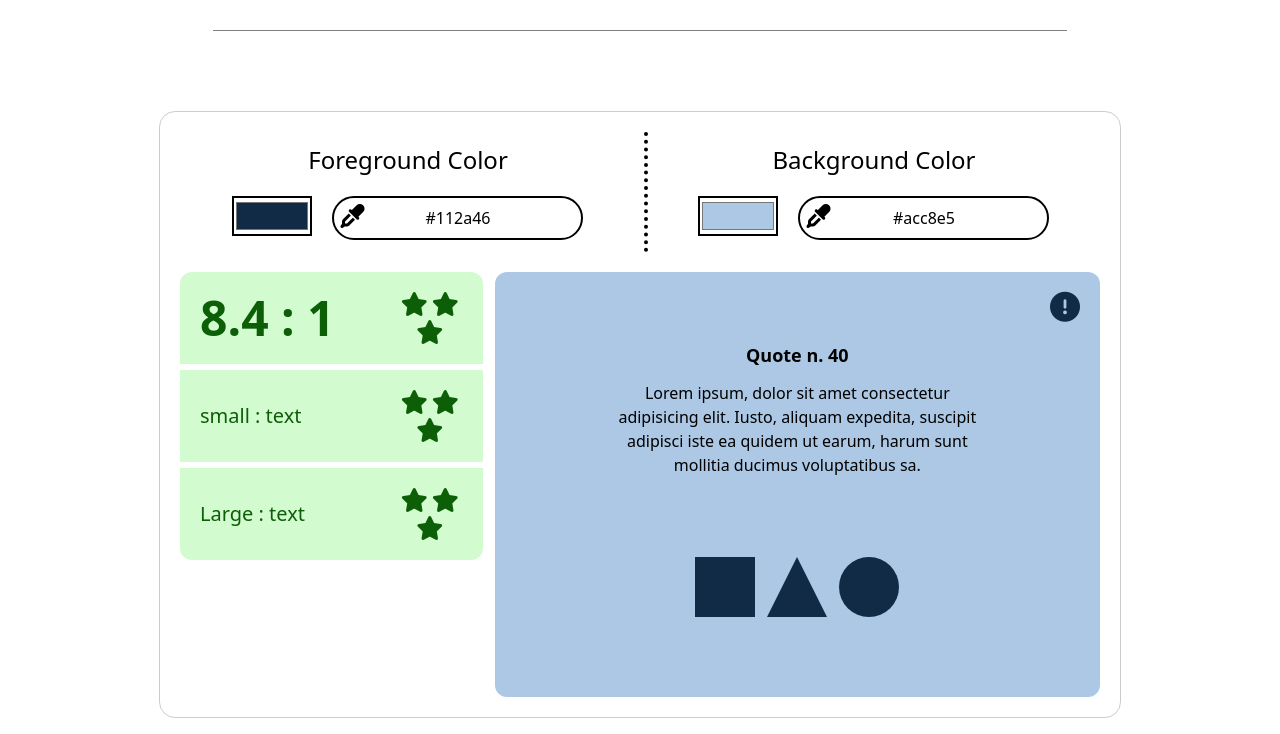
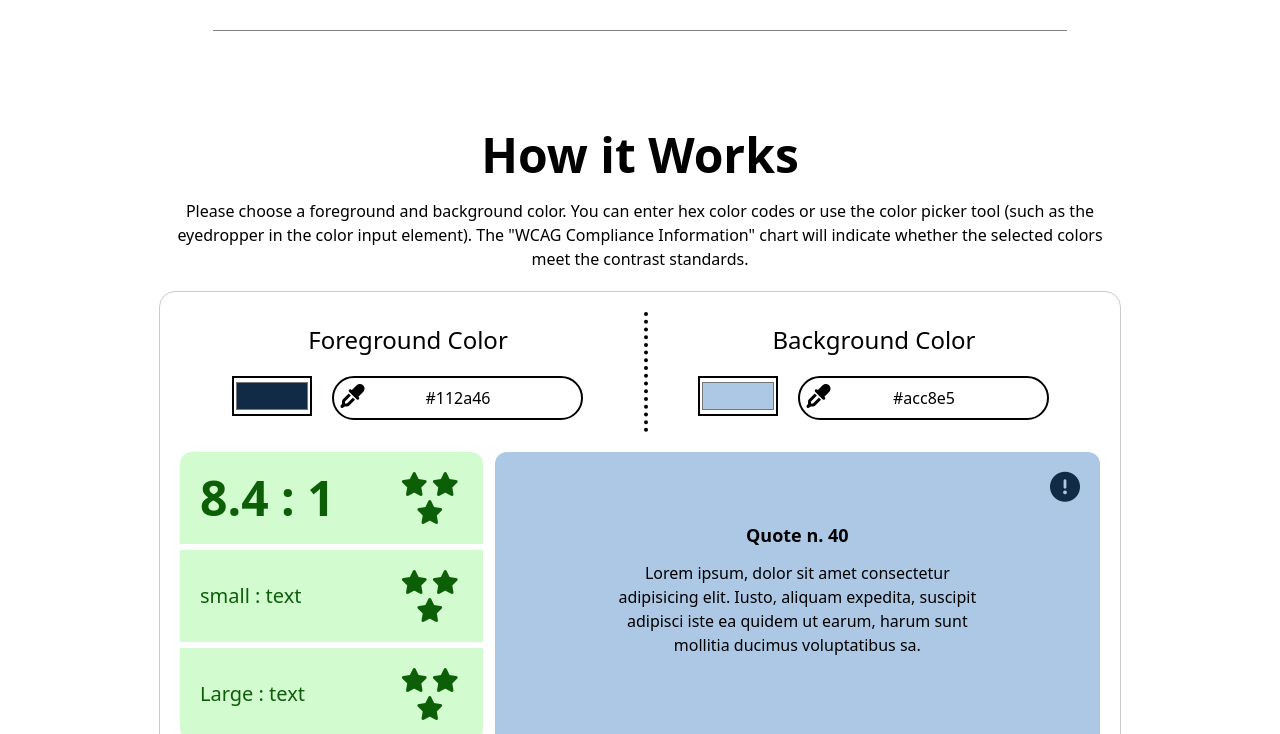
Before and after one commit to marhel28/color-picker, a website: page index.html in a window 1280 px wide. Shown: the part 800-1534 px from the top of the page. Drawn offline with Linux system fonts and the light colour scheme.

Commit message:
add fiture luminens

```diff
--- a/index.html
+++ b/index.html
@@ -121,7 +121,16 @@
             </div>
         </div>
         <hr class="w-2/3 text-black/50 my-20">
+
+
+
         <div class="container max-w-[1050px]">
+            <div class="w-full my-5 justify-center">
+                <h1 class="text-5xl font-bold text-center mb-5">How it Works</h1>
+                <div class="container flex justify-center w-full px-11">
+                    <h2 class="text-center">Please choose a foreground and background color. You can enter hex color codes or use the color picker tool (such as the eyedropper in the color input element). The "WCAG Compliance Information" chart will indicate whether the selected colors meet the contrast standards.</h2>
+                </div>
+            </div>
             <div class=" p-5   border border-black/20 rounded-2xl mx-11">
                 <div class="flex w-full  flex-wrap  gap-2 lg:flex-nowrap ">
                     <div class="color flex p-3 flex-col  gap-5 items-center justify-center w-full lg:w-1/2">
```
Also changed, not shown: src/output.css.
